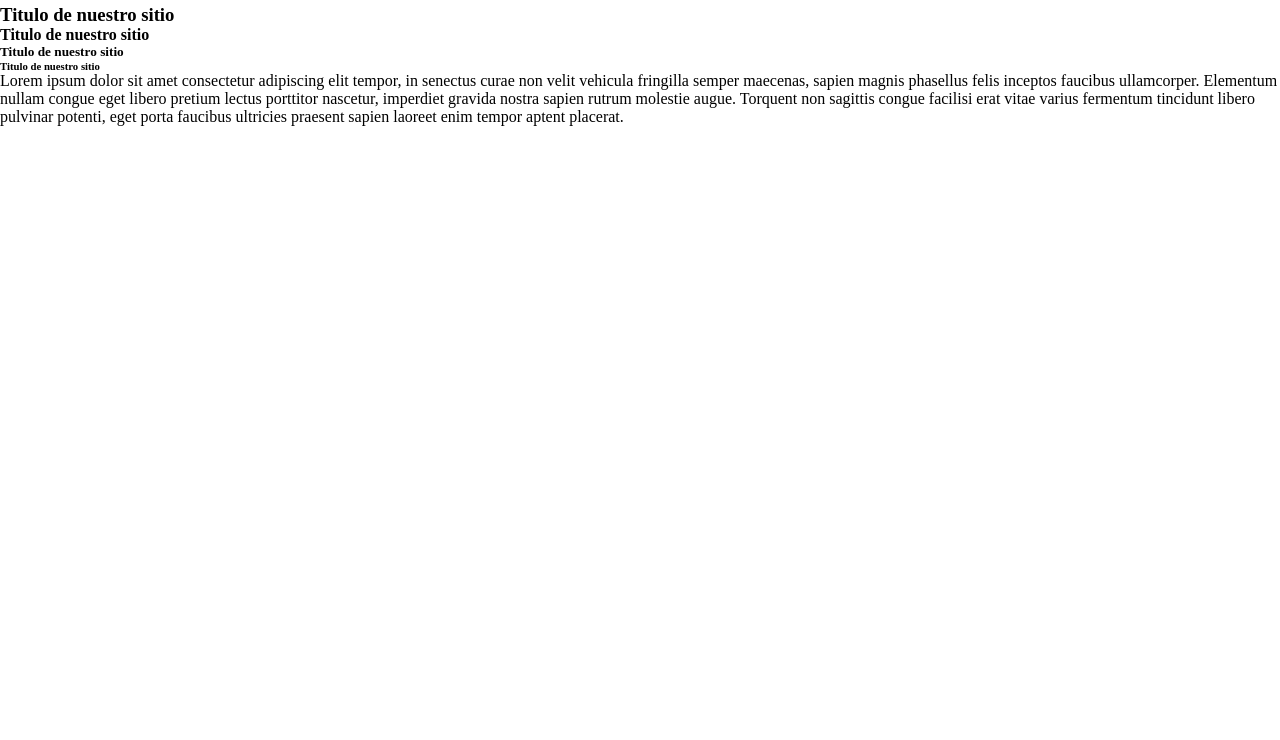
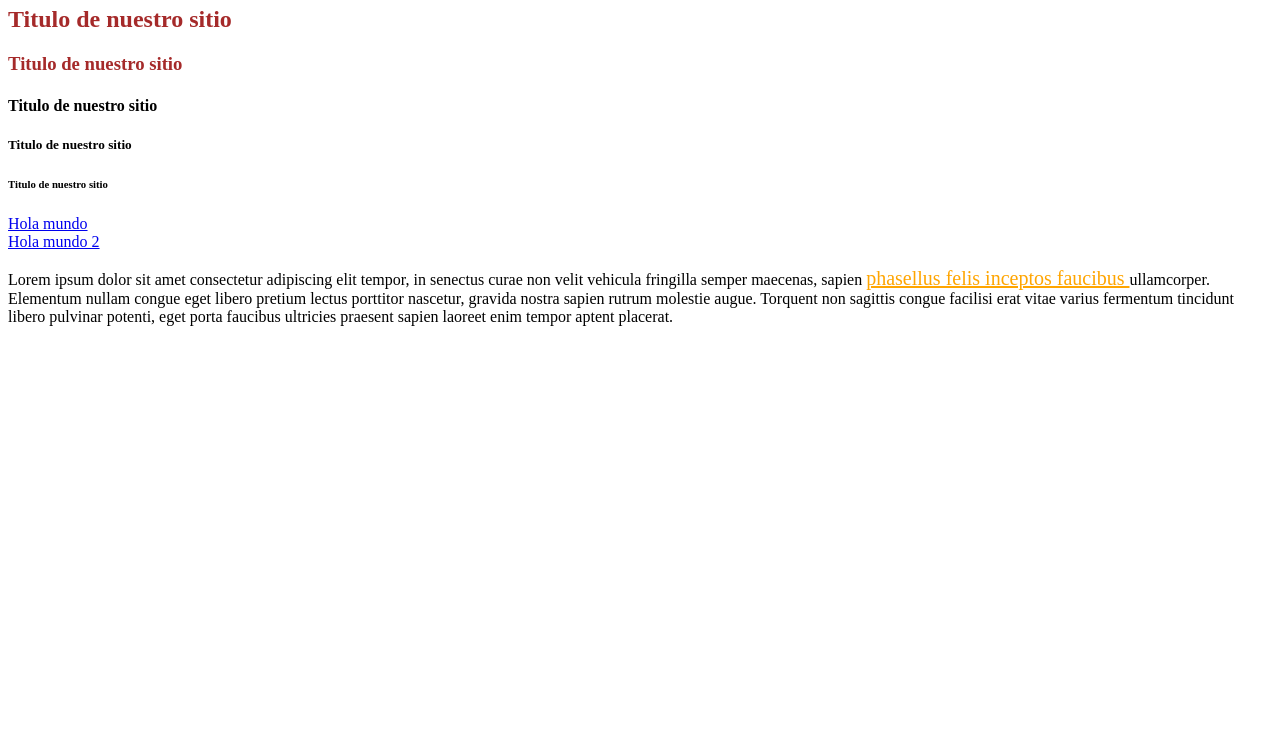
Before and after one commit to NicolasB0429/FalconMaster, a plain HTML site: page index.html in a window 1280 px wide. Shown: the part 60-800 px from the top of the page. Drawn offline with Linux system fonts and the light colour scheme.

Commit message:
Selectores

```diff
--- a/css/style.css
+++ b/css/style.css
@@ -1,7 +1,16 @@
-/* (*) para todo y las margenes */
-*{
-    /* margen */
-    margin:0;
-    /* margen interno de los elementos */
-    padding: 0;
+/* selectores de etiqueta */
+h1,h2,h3{
+    color: brown;
 }
+/* -Todos los elementos a que esten dentro de parrafos */
+p a{
+    font-size: 20px;
+}
+
+.orange {
+    color: orange;
+}
+a [href="http://www.falconmasters.com"]{
+    color: green;
+    font-size: 30px;
+}
--- a/index.html
+++ b/index.html
@@ -10,12 +10,17 @@
         <h4>Titulo de nuestro sitio</h4>
         <h5>Titulo de nuestro sitio</h5>
         <h6>Titulo de nuestro sitio</h6>
+
+        <a href="http://www.falconmasters.com">Hola mundo</a>
+        <br>
+        <a href="#">Hola mundo 2</a>
+
         <p>
             Lorem ipsum dolor sit amet consectetur adipiscing elit tempor,
             in senectus curae non velit vehicula fringilla semper maecenas,
-            sapien magnis phasellus felis inceptos faucibus ullamcorper.
+            sapien <a href="#" class="orange"> phasellus felis inceptos faucibus </a> ullamcorper.
             Elementum nullam congue eget libero pretium lectus porttitor
-            nascetur, imperdiet gravida nostra sapien rutrum molestie
+            nascetur, <span> gravida nostra sapien </span> rutrum molestie
             augue. Torquent non sagittis congue facilisi erat vitae varius
             fermentum tincidunt libero pulvinar potenti, eget porta
             faucibus ultricies praesent sapien laoreet enim tempor aptent placerat.
```
